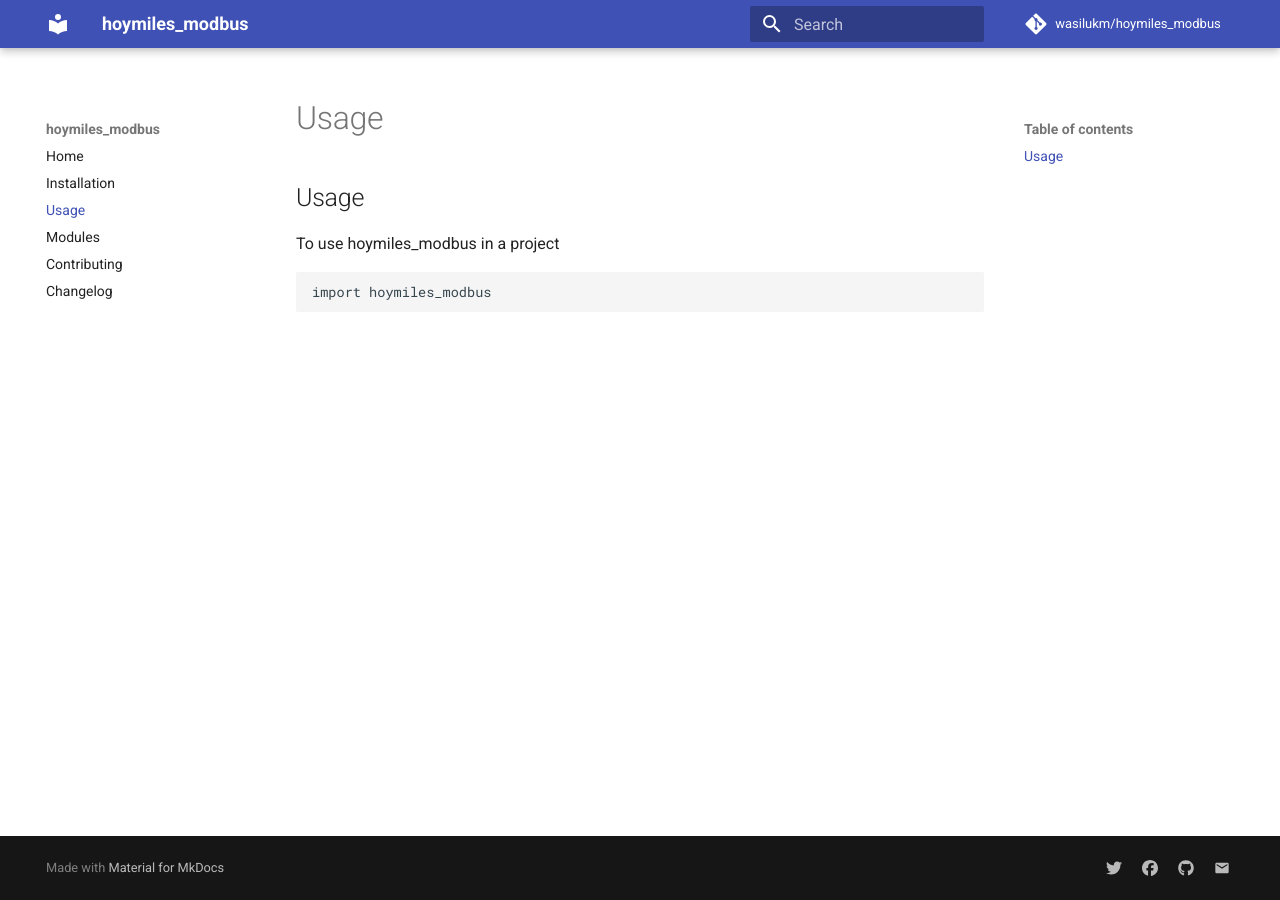
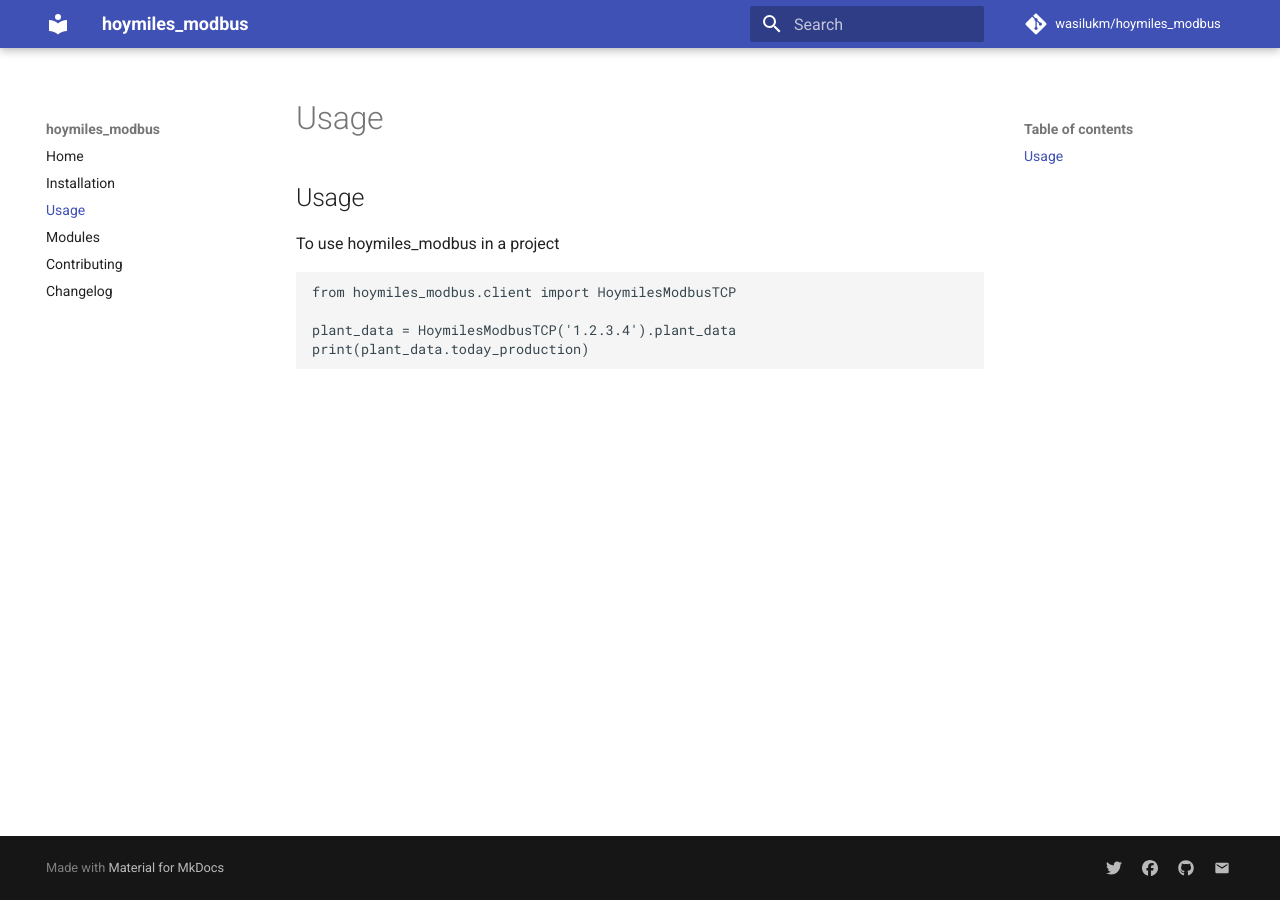
Before and after one commit to wasilukm/hoymiles_modbus, an MkDocs documentation site: the page built from docs/usage.md, in a window 1280 px wide. Built offline with MkDocs 1.6.1 and Material for MkDocs 9.7.7, drawn with Linux system fonts in a browser that asks for light colours; comment, search, counter and statistics services are not loaded.

Commit message:
Improve usage docs

````diff
--- a/docs/usage.md
+++ b/docs/usage.md
@@ -3,5 +3,9 @@
 To use hoymiles_modbus in a project
 
 ```
-import hoymiles_modbus
+from hoymiles_modbus.client import HoymilesModbusTCP
+
+plant_data = HoymilesModbusTCP('1.2.3.4').plant_data
+print(plant_data.today_production)
+
 ```
````
